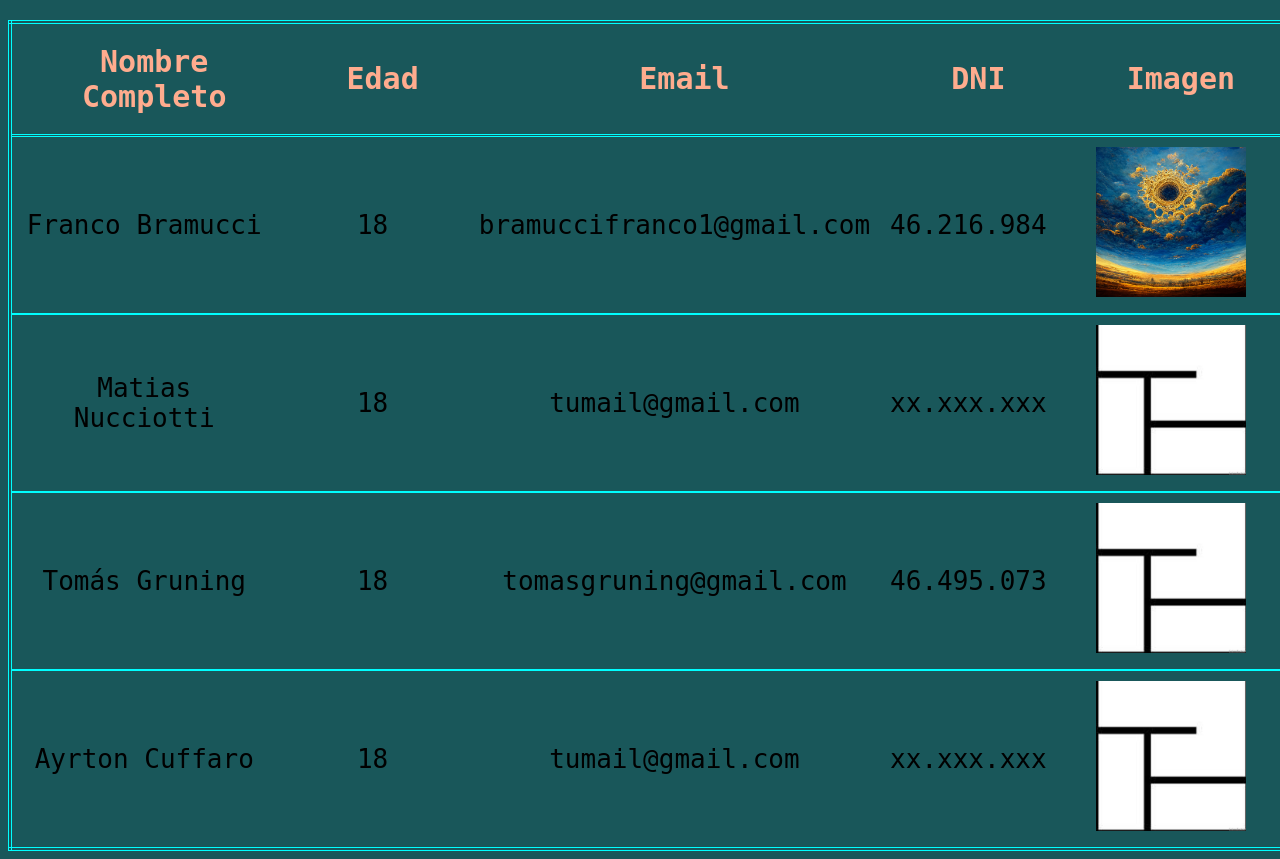
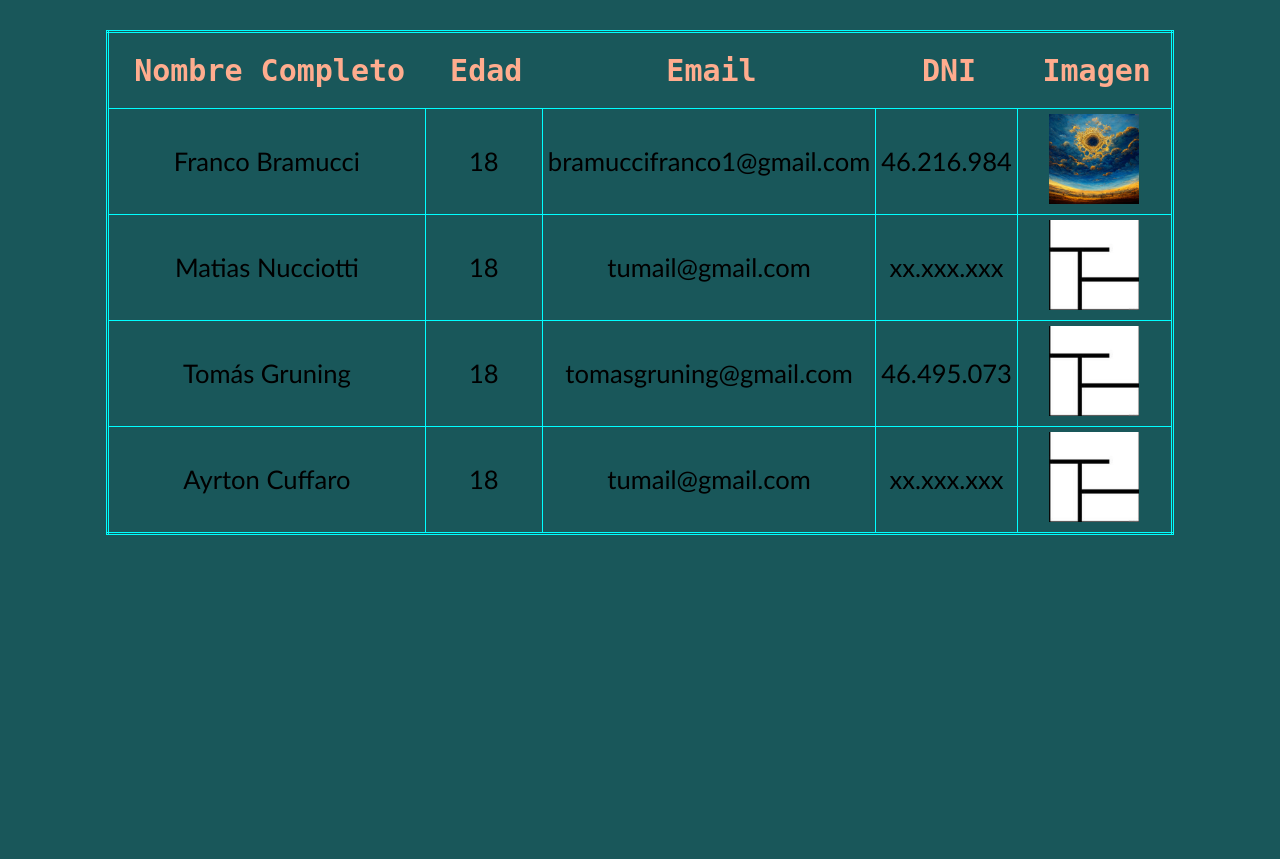
Before and after one commit to francobramucci/Pagina-Web, a PHP site: page /prueba.html in a window 1280 px wide. Shown: the part 84-943 px from the top of the page. After the commit the page ends 619 px from the top, so only its background shows below. Run offline with PHP 8.4, Linux system fonts and the light colour scheme.

Commit message:
Coreccion de tamaños de la tabla (para 1360x768) y lineas verticales

```diff
--- a/html/cosas.css
+++ b/html/cosas.css
@@ -39,34 +39,34 @@
 .tabla{
     font-family: monospace;
     margin: auto;
-    margin-top: 20px;
-    text-align: left;
-    border: 4px double aqua;
+    margin-top: 30px;
+    text-align: center;
+    border: 3px double aqua;
     border-collapse: collapse;
 }
 
 .tabla th{
     font-family: monospace;
     color: rgb(255, 172, 142);
-    border-bottom: 3px double aqua;
+    border-bottom: 1px double aqua;
     font-size: 30px; /*1em = 16px*/
     padding: 20px;
-    padding-left: 70px;
-    padding-right: 50px;
+    padding-left: 25px;
     text-align: center;
 }
 
 .tabla td {
-    font-family: monospace;
-	padding: 10px;
-    border-bottom: 2px solid aqua;
+    font-family: Calibri;
+	padding: 5px;
+    border-bottom: 1px solid aqua;
+    border-left: 1px solid aqua;
 	text-align: center;
-	font-size: 2em;
+	font-size: 1.6em;
 }
 
 .imagen{
-    width: 150px;
-    height: 150px;
+    width: 90px;
+    height: 90px;
 }
 
 .imagen:hover {filter: grayscale(80%);}
```
